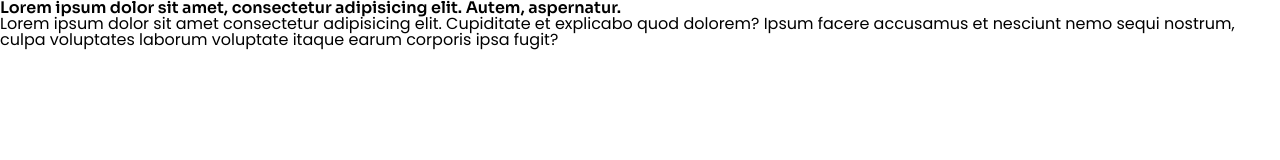
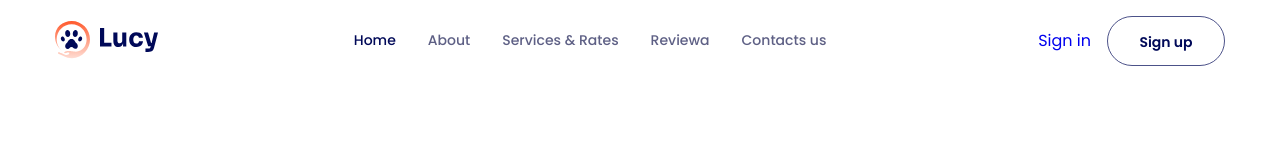
Before and after one commit to truongphADNX/F8-lucy-landing-page, a plain HTML site: page index.html in a window 1280 px wide. Shown: the top 160 px of the page. Drawn offline with Linux system fonts and the light colour scheme.

Commit message:
header top

```diff
--- a/assets/css/styles.css
+++ b/assets/css/styles.css
@@ -24,6 +24,7 @@ h6 {
     font-family: "Sora", sans-serif;
 }
 
+/* common  */
 /* font size và font family có font mặc định nên cần kế thừa từ body */
 input,
 textarea,
@@ -32,3 +33,78 @@ button {
     font-size: inherit;
     font-family: inherit;
 }
+
+a {
+    text-decoration: none;
+}
+
+.container {
+    width: 1170px;
+    max-width: calc(100% - 48px);
+    margin-right: auto;
+    margin-left: auto;
+
+}
+
+.btn {
+    --height: 56px;
+
+    display: inline-block;
+    border: 1px solid #000958;
+    border-radius: 999px;
+    font-weight: 600;
+    font-size: 1.4rem;
+    line-height: var(--height);
+    height: var(--height);
+    text-align: center;
+    color: #000958;
+    min-width: 130px;
+    padding: 0 16px;
+    cursor: pointer;
+}
+
+/* header */
+.header {
+
+}
+
+ /* header top */
+ .header-top {
+    display: flex;
+    justify-content: space-between;
+    align-items: center;
+    padding: 16px 0 8px;
+ }
+
+ .navbar__list {
+    display: flex;
+ }
+
+ .navbar__item, .header-action__signin {
+    padding: 8px 16px;
+ }
+
+ .navbar__item:hover > .navbar__link,
+ .navbar__item.navbar__item--active > .navbar__link{
+    text-shadow: 1px 0 0 transparent;
+    color: #000958;
+ }
+
+ .navbar__link {
+    font-weight: 500;
+    font-size: 1.4rem;
+    line-height: 1.4;
+    color: #5E6085;
+ }
+
+ .header-action {
+    display: flex;
+    align-items: center;
+ }
+
+ .header-action__signup {
+    --height: 50px;
+
+    min-width: 118px;
+    border: 1px solid rgb(0, 9, 88, 0.7);
+ }
--- a/index.html
+++ b/index.html
@@ -92,11 +92,50 @@
         />
         <link rel="manifest" href="./assets/favicon/manifest.json" />
         <meta name="msapplication-TileColor" content="#ffffff" />
-        <meta name="msapplication-TileImage" content="./assets/favicon/ms-icon-144x144.png" />
+        <meta
+            name="msapplication-TileImage"
+            content="./assets/favicon/ms-icon-144x144.png"
+        />
         <meta name="theme-color" content="#ffffff" />
     </head>
-    <body>
-        <h1>Lorem ipsum dolor sit amet, consectetur adipisicing elit. Autem, aspernatur.</h1>
-        <p>Lorem ipsum dolor sit amet consectetur adipisicing elit. Cupiditate et explicabo quod dolorem? Ipsum facere accusamus et nesciunt nemo sequi nostrum, culpa voluptates laborum voluptate itaque earum corporis ipsa fugit?</p>
+    <body style="height: 4000px">
+        <header class="header">
+            <div class="container">
+                <!-- header-top -->
+                <div class="header-top">
+                    <!-- logo -->
+                    <a href="#!">
+                        <div class="logo">
+                            <img src="./assets/images/logo.svg" alt="Lucy" class="logo__img" />
+                        </div>
+                    </a>
+                    <!-- navbar -->
+                    <nav class="header-navbar">
+                        <ul class="navbar__list">
+                            <li class="navbar__item navbar__item--active">
+                                <a href="#!" class="navbar__link ">Home</a>
+                            </li>
+                            <li class="navbar__item">
+                                <a href="#!" class="navbar__link">About</a>
+                            </li>
+                            <li class="navbar__item">
+                                <a href="#!" class="navbar__link">Services & Rates</a>
+                            </li>
+                            <li class="navbar__item">
+                                <a href="#!" class="navbar__link">Reviewa</a>
+                            </li>
+                            <li class="navbar__item">
+                                <a href="#!" class="navbar__link">Contacts us</a>
+                            </li>
+                        </ul>
+                    </nav>
+                    <!-- action -->
+                    <div class="header-action">
+                        <a href="#!" class="header-action__signin">Sign in</a>
+                        <a href="#!" class="btn header-action__signup">Sign up</a>
+                    </div>
+                </div>
+            </div>
+        </header>
     </body>
 </html>
```
Also changed, not shown: assets/favicon/logo.svg (deleted), assets/images/logo.svg (added).
